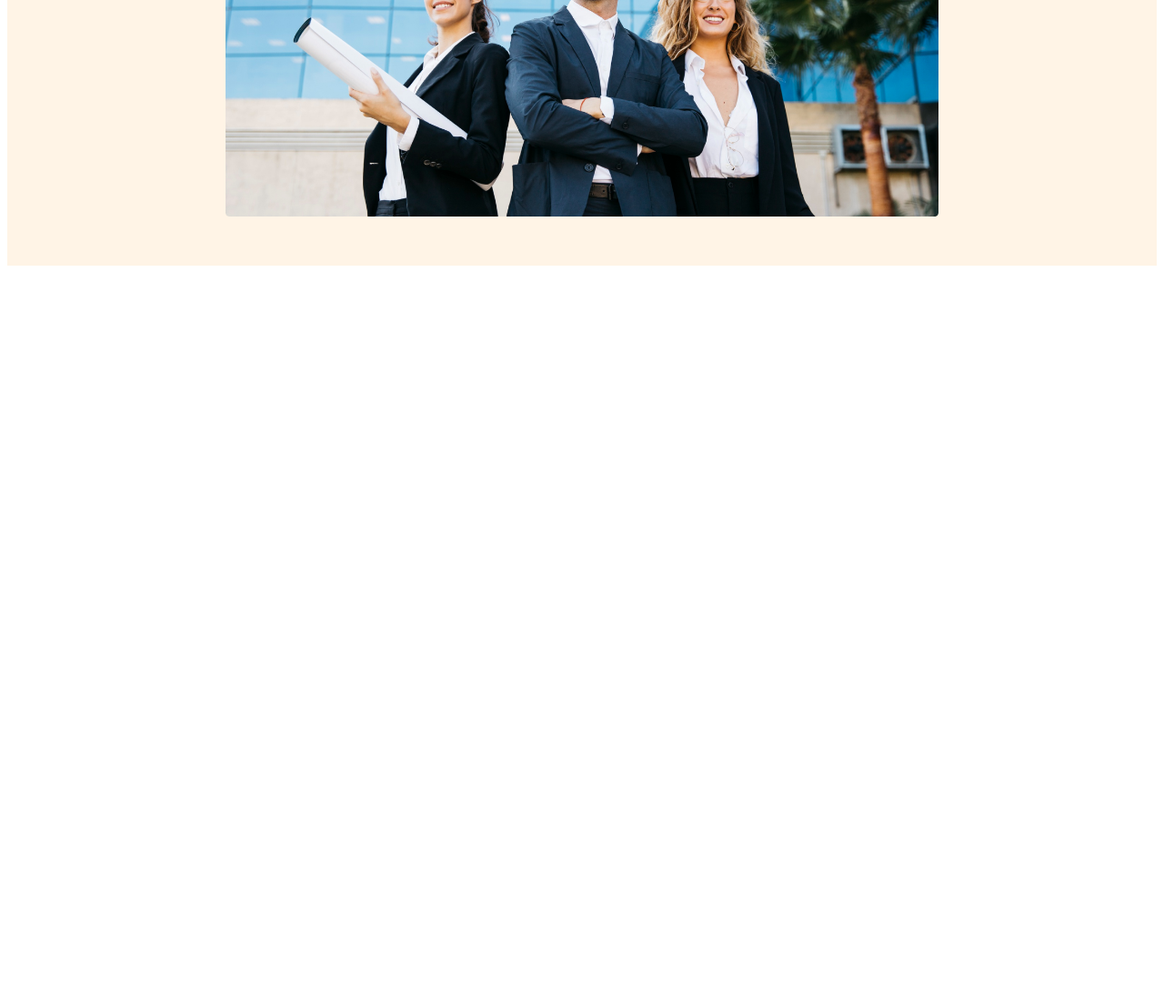
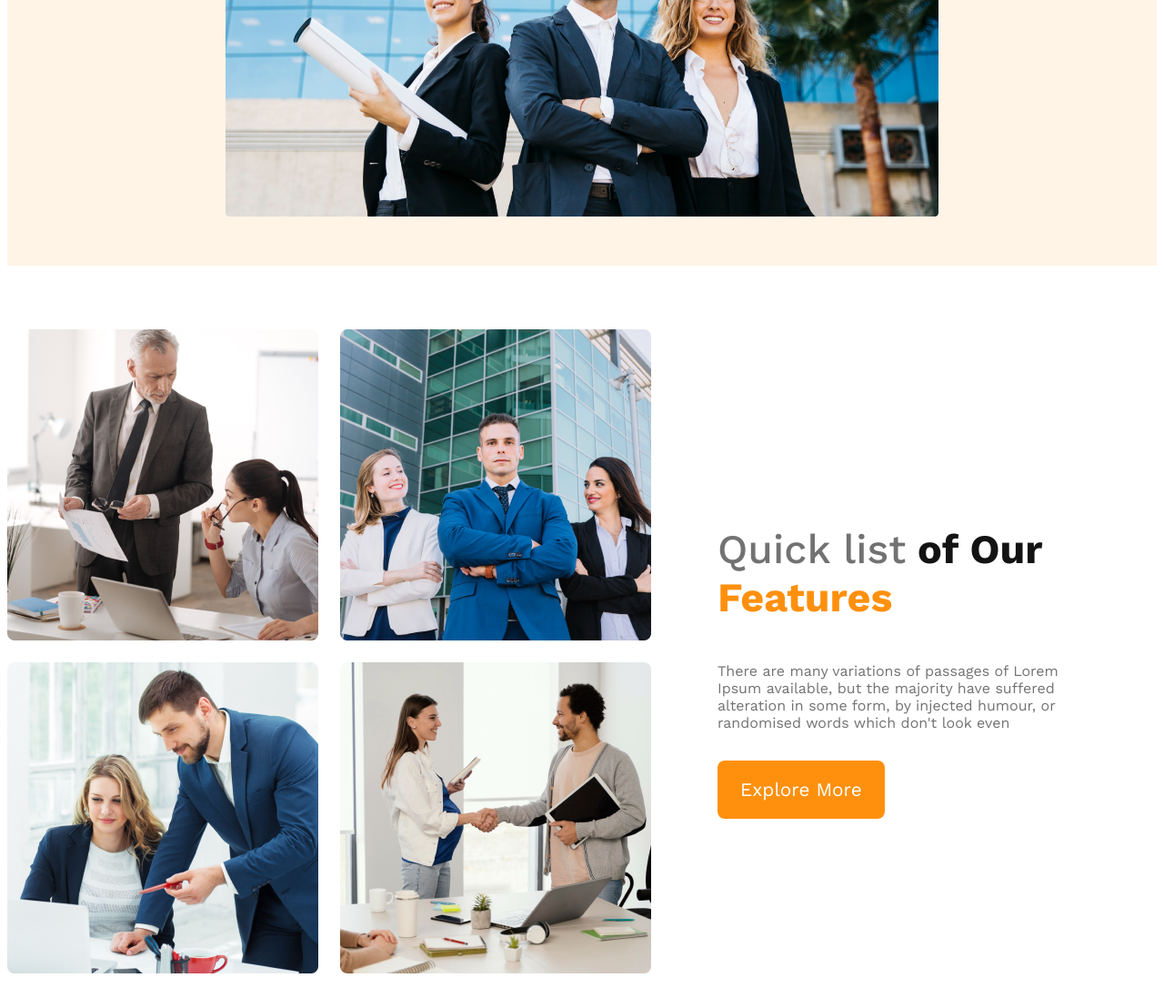
Before and after one commit to akd420/G3_architect, a plain HTML site: page index.html in a window 1280 px wide. Shown: the part 765-1873 px from the top of the page at 91% size. Before the commit the page ends 1065 px from the top, so only its background shows below. Drawn offline with nearby package versions, Linux system fonts and the light colour scheme.

Commit message:
feature done

```diff
--- a/Styles/responsive.css
+++ b/Styles/responsive.css
@@ -2,11 +2,19 @@
     header{
         padding:20px
     }
-    nav{
+    nav,.feature-container{
         flex-direction: column;
     }
     nav li{
         margin-right: 18px;
+    }
+
+    .feature-img-container{
+        grid-template-columns: repeat(1,1fr);
+    }
+    .feature-content{
+        padding-right: 1.25rem;
+    padding-left: 1.25rem;
     }
 }
 
@@ -15,7 +23,7 @@
     header{
         padding:50px
     }
-    nav{
+    nav,.feature-container{
         flex-direction: column;
     }
 }
--- a/Styles/style.css
+++ b/Styles/style.css
@@ -3,6 +3,8 @@
 /* shared styles */
 *{
   font-family: "Work Sans", sans-serif;
+  /* margin: 0;
+  padding: 0; */
 }
 .btn-primary{
     background-color: rgba(255, 144, 14, 1);
@@ -65,3 +67,43 @@ nav a {
     margin-top: 50px;
     width: 100%;
 }
+
+/* main section */
+main{
+    max-width: 90rem;
+    margin: 4.375rem auto;
+}
+/* feature section */
+.feature-container{
+    display: flex;
+    align-items: center;
+}
+.feature-img-container{
+    display: grid;
+    grid-template-columns: repeat(2,1fr);
+    gap: 1.5rem;
+}
+.feature-content{
+    padding-right: 4.5625rem;
+    padding-left: 4.5625rem;
+}
+.feature-content-title{
+    font-size: 2.8rem;
+}
+.quick{
+  color:rgba(114, 114, 114, 1);
+  font-weight: 500;
+}
+.our{
+  color: rgba(19, 19, 19, 1);
+  font-weight: 700;
+}
+.text-span{
+  color: rgba(255, 144, 14, 1);
+  font-weight: 700;
+}
+.feature-content-dis{
+  color: rgba(114, 114, 114, 1);
+  margin-top: 1.5rem;
+  margin-bottom: 2rem;
+}
--- a/index.html
+++ b/index.html
@@ -8,6 +8,7 @@
     <link rel="stylesheet" href="Styles/responsive.css">
   </head>
   <body>
+
     <header>
       <nav>
         <h3 class="nav-title">G3 Architects</h3>
@@ -32,7 +33,27 @@
         <img src="images/banner.png" alt="" />
       </div>
     </header>
-    <main></main>
+
+    <main>
+        <!-- feature section -->
+        <section class="feature-container">
+            <div class="feature-img-container">
+                <img src="images/team1.png" alt="">
+                <img src="images/team2.png" alt="">
+                <img src="images/team3.png" alt="">
+                <img src="images/team4.png" alt="">
+            </div>
+            <div class="feature-content">
+                <h3 class="feature-content-title">
+                    <span class="quick">Quick list</span> <span class="our">of Our</span> <span class="text-span"> Features</span>
+                </h3>
+                <p class="feature-content-dis">
+                    There are many variations of passages of Lorem Ipsum available, but the majority have suffered alteration in some form, by injected humour, or randomised words which don't look even
+                </p>
+                <button class="btn-primary">Explore More</button>
+            </div>
+        </section>
+    </main>
     <footer></footer>
   </body>
 </html>
```
